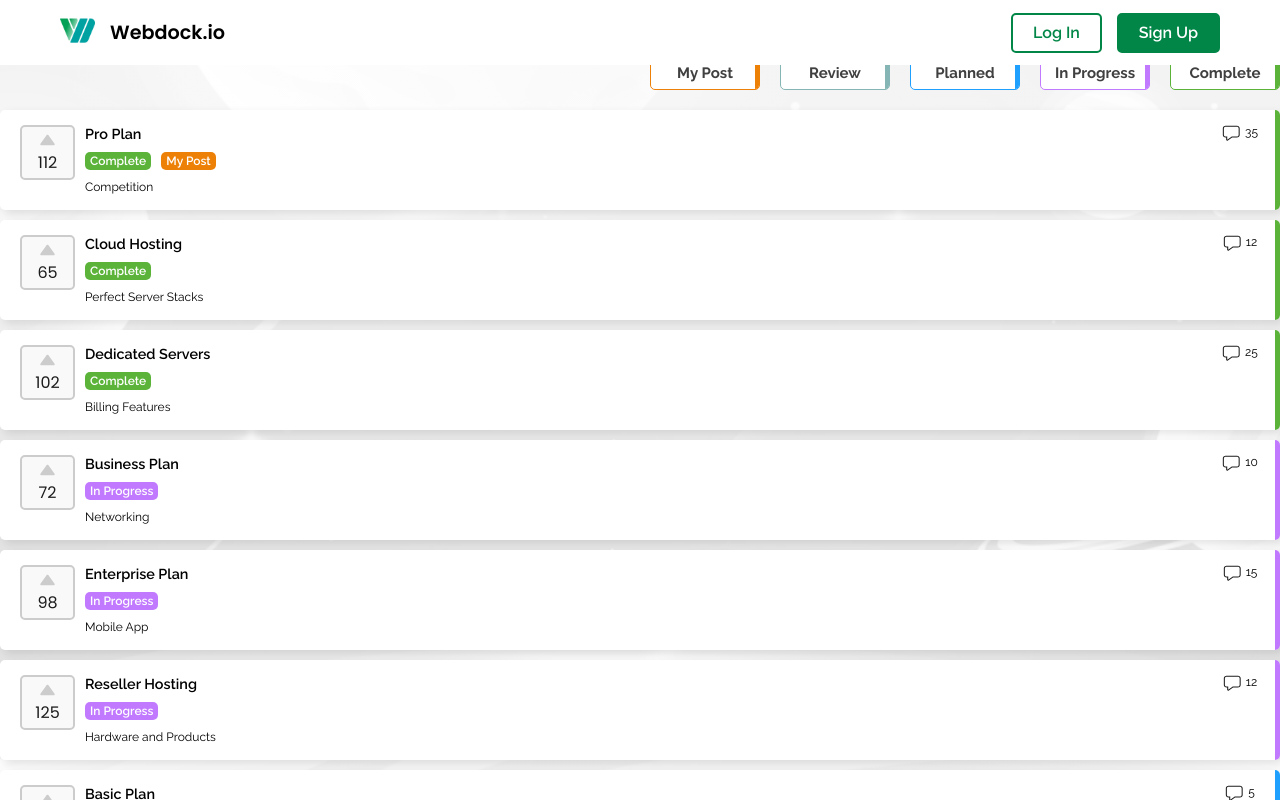
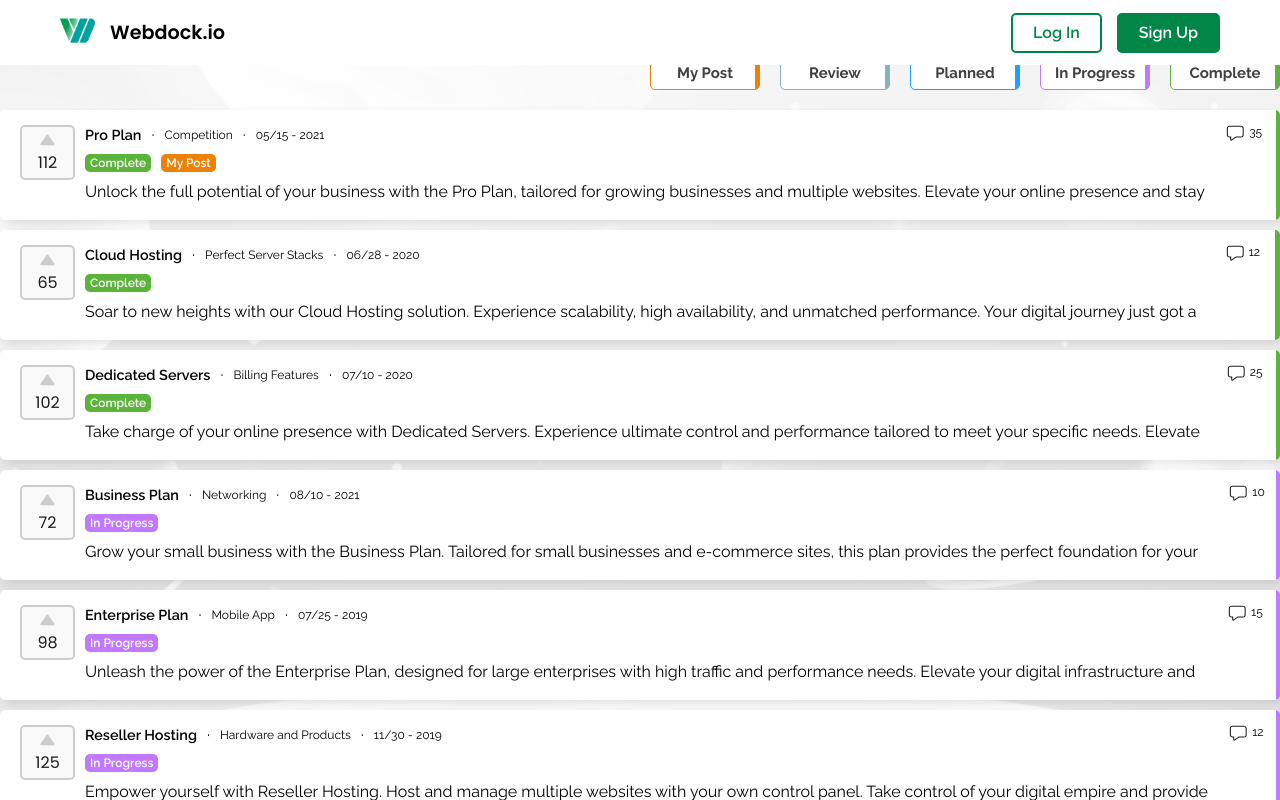
Before and after one commit to soklope/webdock, a React (Vite) app in the folder webdock-app/: page /listview in a window 1280 px wide. Built offline with nearby package versions, Linux system fonts and the light colour scheme.

Commit message:
Changed quickView styling

```diff
--- a/webdock-app/src/components/ListViewArray/ListViewArray.jsx
+++ b/webdock-app/src/components/ListViewArray/ListViewArray.jsx
@@ -2,6 +2,7 @@ import { useState, useEffect } from "react";
 import { postArrayDb } from "../../dummyDb";
 import ListViewPostItem from "../ListViewPostItem/ListViewPostItem"
 import usePostArrayStore from "../../stores/postArrayStore";
+import formatCustomDate from "../../helper/formatDate";
 
 export default function ListViewArray() {
 
@@ -24,6 +25,8 @@ export default function ListViewArray() {
         }
     }
 
+    console.log(new Date("2020-10-11"));
+
     const [postsWithFilter, setPostsWithFilter] = useState([]);
 
     useEffect(() => {
@@ -43,6 +46,8 @@ export default function ListViewArray() {
                         statusColor={getColorTagFromStatus(post.status)}
                         indicatorColor={getColorTagFromStatus(post.status)}
                         myOwnStatus={post.isYourPost ? true : false}
+                        content={post.content}
+                        date={formatCustomDate(post.createdAt)}
                         />
                 </div>
             ))}
--- a/webdock-app/src/components/ListViewPostItem/ListViewPostItem.jsx
+++ b/webdock-app/src/components/ListViewPostItem/ListViewPostItem.jsx
@@ -1,7 +1,7 @@
 import "./ListViewPostItem.scss";
 import UpvoteBtn from "../UpvoteBtn/UpvoteBtn";
 
-export default function ListViewPostItem({ title, category, status, numberOfComments, statusColor, totalUpvotes, indicatorColor, myOwnStatus }) {
+export default function ListViewPostItem({ title, category, status, numberOfComments, statusColor, totalUpvotes, indicatorColor, myOwnStatus, content, date }) {
 
   return (
     <div className="listview-child-container">
@@ -12,12 +12,19 @@ export default function ListViewPostItem({ title, category, status, numberOfComm
       </div>
 
       <div className="listview-child-container__title-category-tag">
-        <p className="listview-child-container__title">{title}</p>
+        <div className="listview-child-container__flex">
+          <p className="listview-child-container__title">{title}</p>
+          <div>&middot;</div>
+          <p className="listview-child-container__category">{category}</p>
+          <div>&middot;</div>
+          <p className="listview-child-container__date">{date}</p>
+        </div>
+
         <div className="listview-child-container__tag-parent">
           { status && <p className={`listview-child-container__tag ${statusColor}`}>{status}</p>}
           { myOwnStatus && <p className={`listview-child-container__tag tag-my-post-color`}>My Post</p>}
         </div>
-        <p className="listview-child-container__category">{category}</p>
+        <p className="listview-child-container__content">{content}</p>
       </div>
 
       <div className="listview-child-container__comment">
@@ -25,7 +32,6 @@ export default function ListViewPostItem({ title, category, status, numberOfComm
         <p>{numberOfComments}</p>
       </div>
 
-      {/* <div className="listview-child-container__indicator"/> */}
       <div className={`listview-child-container__indicator ${indicatorColor}`}/>
     </div>
   );
--- a/webdock-app/src/components/ListViewPostItem/ListViewPostItem.scss
+++ b/webdock-app/src/components/ListViewPostItem/ListViewPostItem.scss
@@ -1,4 +1,5 @@
 @use '../../global-styling/Variables.scss' as v;
+@use '../../global-styling/mixins' as mix;
 
 .tag-my-post-color {
     background-color: #ED8007;
@@ -33,11 +34,25 @@
     padding: 5px;
     margin-bottom: 10px;
 
+    &__flex {
+        @include mix.flex-center(center, center, 10px)
+    }
+
     @media screen and (min-width: v.$desktop-screen) {
         padding: 0px 0px 0px 20px;
-        height: 100px;
+        height: 110px;
         align-items: start;
         overflow: hidden;
+    }
+
+    &__date {
+        display: none;
+
+        @media screen and (min-width: v.$desktop-screen) {
+            display: block;
+            font-size: 0.75rem;
+            font-weight: 400;
+        }
     }
 
     &:hover {
@@ -122,6 +137,17 @@
         }
     }
 
+    &__content {
+        display: none;
+
+        @media screen and (min-width: v.$desktop-screen) {
+            display: block;
+            height: 20px;
+            width: 100%;
+            overflow: hidden;
+        }
+    }
+
     &__indicator {
         display: none;
 
--- a/webdock-app/src/dummyDb.js
+++ b/webdock-app/src/dummyDb.js
@@ -256,6 +256,7 @@ export const postArrayDb = [
     category: "Competition",
     createdAt: new Date("2021-05-15"),
     isYourPost: true,
+    content: "Unlock the full potential of your business with the Pro Plan, tailored for growing businesses and multiple websites. Elevate your online presence and stay ahead in the competition."
   },
   {
     title: "Cloud Hosting",
@@ -266,6 +267,7 @@ export const postArrayDb = [
     category: "Perfect Server Stacks",
     createdAt: new Date("2020-06-28"),
     isYourPost: false,
+    content: "Soar to new heights with our Cloud Hosting solution. Experience scalability, high availability, and unmatched performance. Your digital journey just got a whole lot brighter."
   },
   {
     title: "Dedicated Servers",
@@ -276,6 +278,7 @@ export const postArrayDb = [
     category: "Billing Features",
     createdAt: new Date("2020-07-10"),
     isYourPost: false,
+    content: "Take charge of your online presence with Dedicated Servers. Experience ultimate control and performance tailored to meet your specific needs. Elevate your digital experience today."
   },
   {
     title: "Business Plan",
@@ -286,28 +289,29 @@ export const postArrayDb = [
     category: "Networking",
     createdAt: new Date("2021-08-10"),
     isYourPost: false,
+    content: "Grow your small business with the Business Plan. Tailored for small businesses and e-commerce sites, this plan provides the perfect foundation for your online success. Get started on your journey today."
   },
   {
     title: "Enterprise Plan",
-    description:
-      "For large enterprises with high traffic and performance needs",
+    description: "For large enterprises with high traffic and performance needs",
     numberOfComments: 15,
     numberOfUpvotes: 98,
     status: "In Progress",
     category: "Mobile App",
     createdAt: new Date("2019-07-25"),
     isYourPost: false,
+    content: "Unleash the power of the Enterprise Plan, designed for large enterprises with high traffic and performance needs. Elevate your digital infrastructure and achieve unmatched online success."
   },
   {
     title: "Reseller Hosting",
-    description:
-      "Host and manage multiple websites with your own control panel",
+    description: "Host and manage multiple websites with your own control panel",
     numberOfComments: 12,
     numberOfUpvotes: 125,
     status: "In Progress",
     category: "Hardware and Products",
     createdAt: new Date("2019-11-30"),
     isYourPost: false,
+    content: "Empower yourself with Reseller Hosting. Host and manage multiple websites with your own control panel. Take control of your digital empire and provide top-notch hosting services to your clients."
   },
   {
     title: "Basic Plan",
@@ -318,6 +322,7 @@ export const postArrayDb = [
     category: "Dashboard Features",
     createdAt: new Date("2022-10-01"),
     isYourPost: false,
+    content: "Start your digital journey with the Basic Plan. Ideal for small websites and personal blogs, this plan provides the perfect balance of features to kickstart your online presence. Stay tuned for the upcoming release."
   },
   {
     title: "WordPress Hosting",
@@ -328,6 +333,7 @@ export const postArrayDb = [
     category: "Documentation",
     createdAt: new Date("2020-11-15"),
     isYourPost: false,
+    content: "Embark on a WordPress adventure with our specialized WordPress Hosting. Enjoy seamless optimization and one-click installation. Your WordPress website is just a click away from perfection."
   },
   {
     title: "VPS Hosting",
@@ -338,6 +344,7 @@ export const postArrayDb = [
     category: "Hardware and Products",
     createdAt: new Date("2021-09-05"),
     isYourPost: false,
+    content: "Experience the power of Virtual Private Server hosting with dedicated resources. Elevate your digital presence with the VPS Hosting solution designed to meet your specific needs. Coming soon!"
   },
   {
     title: "Email Hosting",
@@ -348,6 +355,7 @@ export const postArrayDb = [
     category: "Billing Features",
     createdAt: new Date("2019-12-20"),
     isYourPost: false,
+    content: "Enhance your communication with professional Email Hosting. Explore advanced features designed to streamline your business communication. Stay tuned for the upcoming Email Hosting launch."
   },
   {
     title: "Hosting",
@@ -358,6 +366,7 @@ export const postArrayDb = [
     category: "Features",
     createdAt: new Date("2020-12-21"),
     isYourPost: true,
+    content: "Introducing our flagship Hosting service with advanced features. Elevate your digital presence and enjoy a seamless hosting experience. Your journey to online excellence starts here."
   },
   {
     title: "Email",
@@ -368,6 +377,7 @@ export const postArrayDb = [
     category: "Features",
     createdAt: new Date("2020-10-11"),
     isYourPost: true,
+    content: "Revolutionize your email experience with our Email service featuring advanced features. Stay connected and organized with a powerful suite of tools. Join the future of communication with our Email service."
   },
   {
     title: "Reseller Hosting ",
@@ -378,6 +388,7 @@ export const postArrayDb = [
     category: "Billing",
     createdAt: new Date("2020-12-21"),
     isYourPost: false,
+    content: "Unlock new possibilities with Reseller Hosting and its advanced features. Dive into a world of hosting excellence and take your business to new heights. Join the ranks of satisfied resellers with our feature-rich solution."
   },
   {
     title: "WordPress ",
@@ -388,5 +399,6 @@ export const postArrayDb = [
     category: "Documentation",
     createdAt: new Date("2020-12-15"),
     isYourPost: true,
-  },
-];
+    content: "Experience seamless WordPress hosting with our one-click installation feature. Focus on your content, and"
+  }
+]
--- /dev/null
+++ b/webdock-app/src/helper/formatDate.js
@@ -0,0 +1,16 @@
+// dateUtils.js
+
+const formatCustomDate = (inputDate) => {
+    const formattedDate = inputDate.toLocaleDateString('en-US', {
+        month: '2-digit',
+        day: '2-digit',
+        year: 'numeric',
+    });
+
+    const [month, day, year] = formattedDate.split('/');
+    const customFormat = `${month}/${day} - ${year}`;
+
+    return customFormat;
+};
+
+export default formatCustomDate;
```
